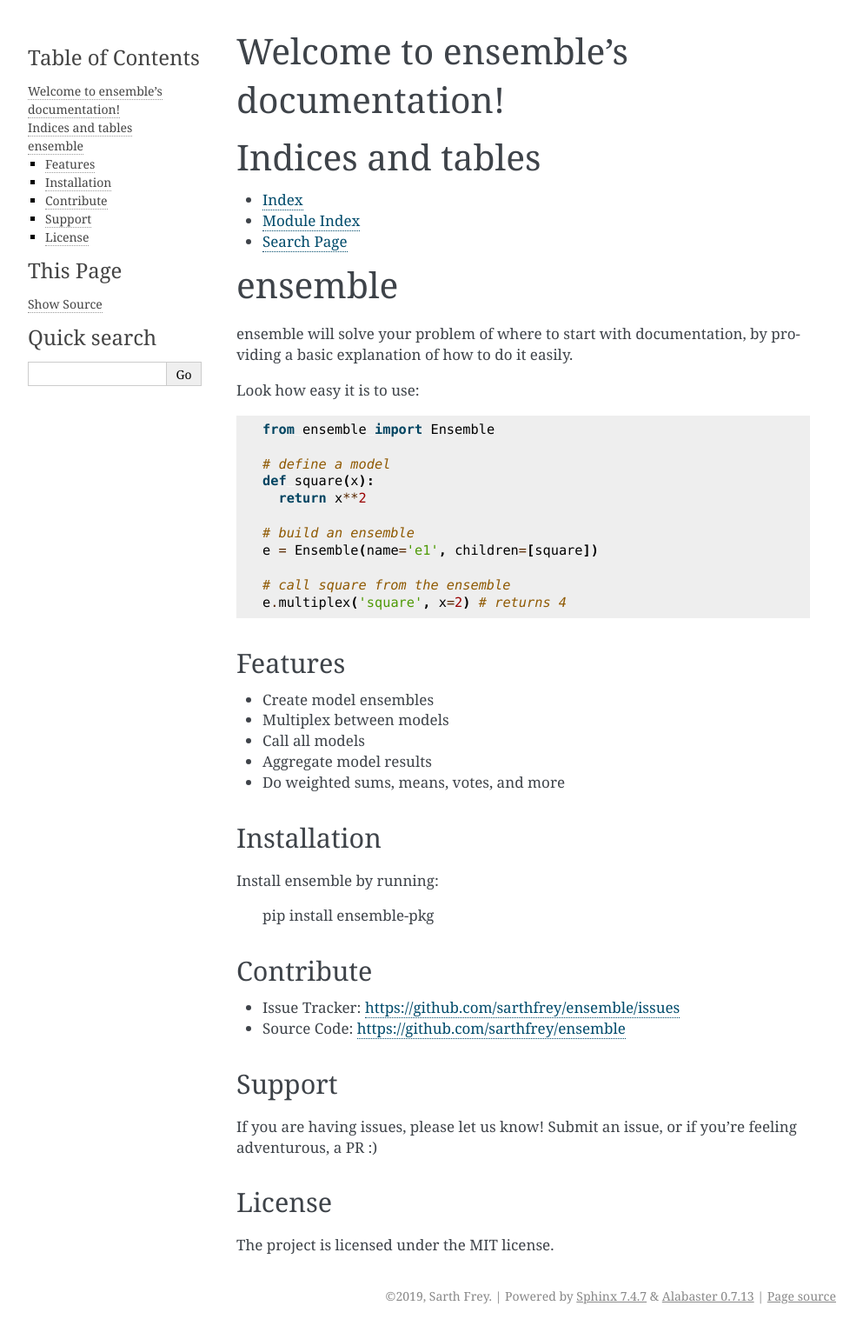
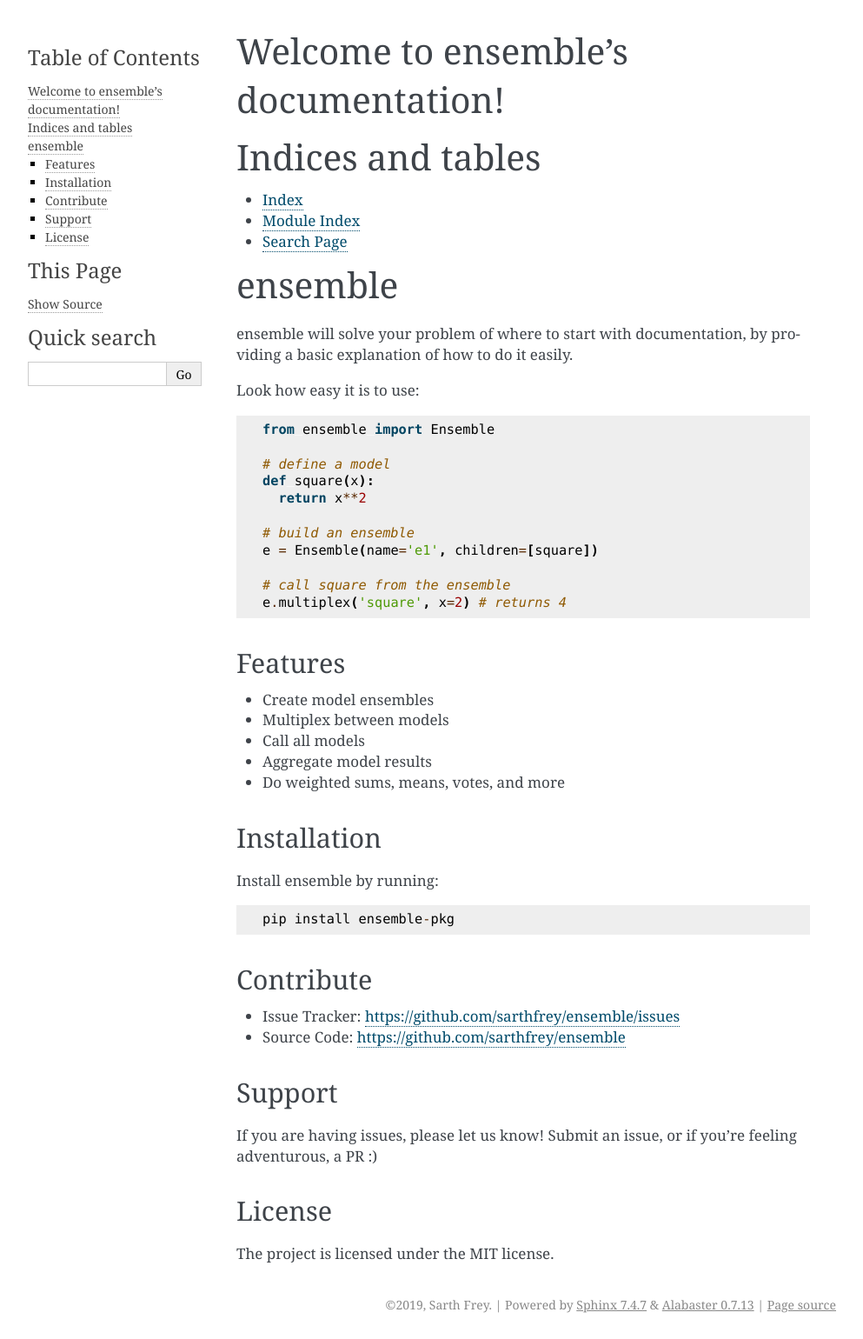
Before and after one commit to sarthfrey/ensemble, a Sphinx documentation site: the page built from docs/index.rst, in a window 1280 px wide. Shown: the whole page at 87% size, without its empty margins (148-1141 px from the left). Built offline with Sphinx 7.4.7, drawn with Linux system fonts in a browser that asks for light colours.

Commit message:
docs update

```diff
--- a/docs/index.rst
+++ b/docs/index.rst
@@ -56,7 +56,7 @@ Features
 Installation
 ------------
 
-Install ensemble by running:
+Install ensemble by running::
 
     pip install ensemble-pkg
 
@@ -69,8 +69,7 @@ Contribute
 Support
 -------
 
-If you are having issues, please let us know! Submit an issue,
-or if you're feeling adventurous, a PR :)
+If you are having issues, please let us know! Submit an issue, or if you're feeling adventurous, a PR :)
 
 License
 -------
```
